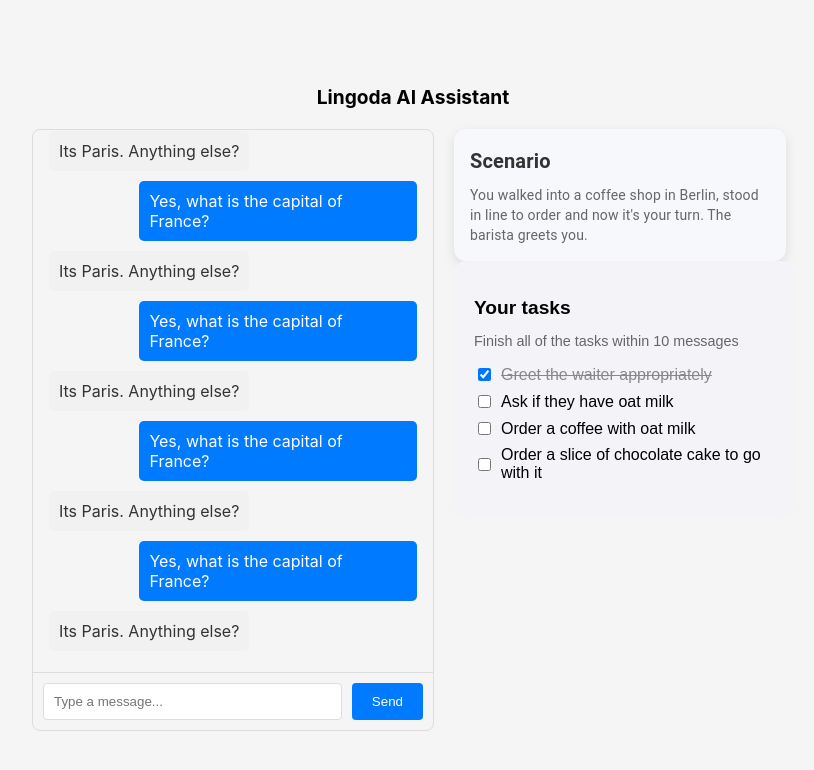
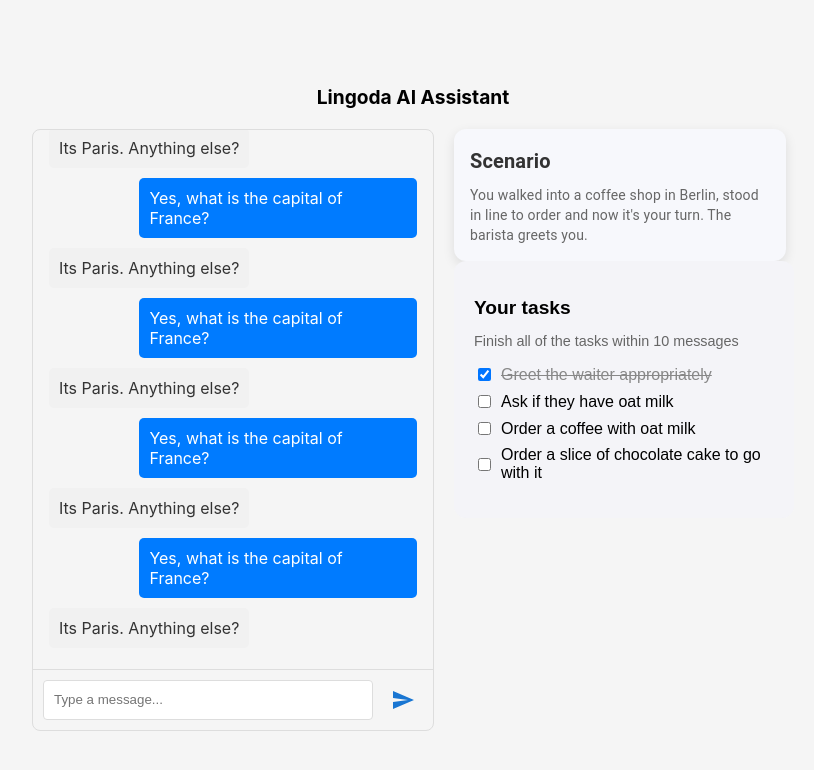
Before and after one commit to bleroni/lingoda-frontend, a React (Create React App) app: page / in a window 1280 px wide. Shown: the top 770 px of the page, without its empty margins (227-1041 px from the left). Built offline with nearby package versions, Linux system fonts and the light colour scheme.

Commit message:
Implemented SendIconButton

```diff
--- a/package.json
+++ b/package.json
@@ -5,6 +5,7 @@
   "dependencies": {
     "@emotion/react": "^11.13.3",
     "@emotion/styled": "^11.13.0",
+    "@mui/icons-material": "^6.1.2",
     "@mui/material": "^6.1.2",
     "@testing-library/jest-dom": "^5.17.0",
     "@testing-library/react": "^13.4.0",
--- a/src/components/ChatScrolling.tsx
+++ b/src/components/ChatScrolling.tsx
@@ -1,10 +1,24 @@
 import React, { useState, useRef, useEffect } from 'react';
-import '../styles/ChatScrolling.css'; // Optional: For styling purposes
+import { IconButton } from '@mui/material';
+import SendIcon from '@mui/icons-material/Send';
+import '../styles/ChatScrolling.css';
 
 // Define the shape of the message data
 type Message = {
   text: string;
   sender: 'user' | 'bot';
+};
+
+interface Props {
+  onClick: () => void;
+}
+
+const SendIconButton: React.FC<Props> = ({ onClick }) => {
+  return (
+    <IconButton color="primary" aria-label="send" onClick={onClick}>
+      <SendIcon />
+    </IconButton>
+  );
 };
 
 // Chat component
@@ -69,9 +83,7 @@
           placeholder="Type a message..."
           className="message-input"
         />
-        <button onClick={handleSendMessage} className="send-button">
-          Send
-        </button>
+        <SendIconButton onClick={handleSendMessage} />
       </div>
     </div>
   );
```
Also changed, not shown: 1 other file (tests, documents, lock files or other folders).
